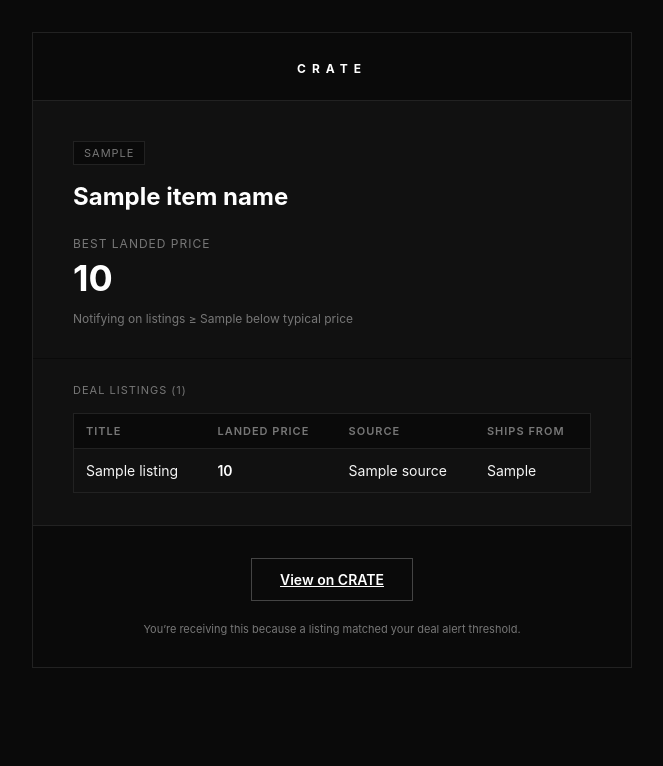
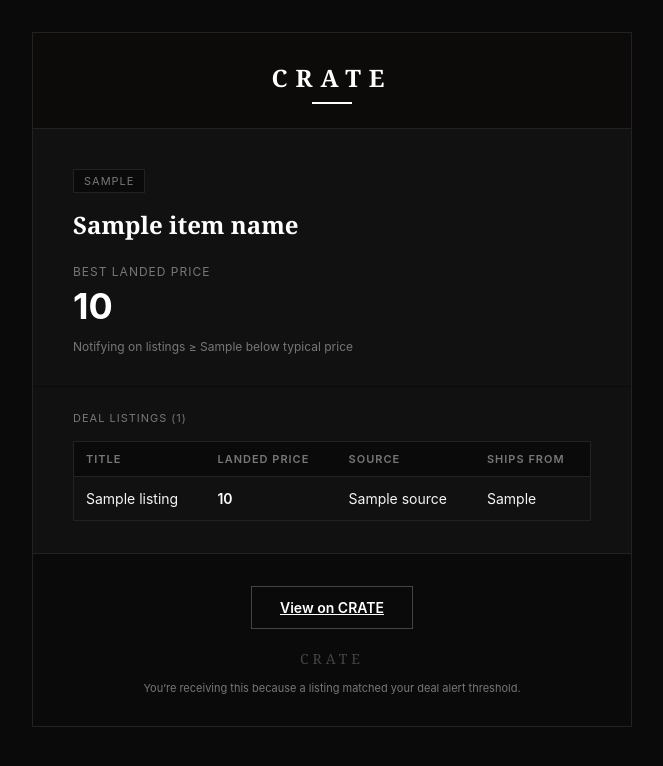
Before and after one commit to jacobem1836/Vinyl-Scraper, a FastAPI app: template templates/deal_alert.html in a window 1280 px wide. Shown: the top 766 px of the page, without its empty margins (308-971 px from the left). Run offline with FastAPI, Linux system fonts and the light colour scheme; the template is opened without the code that fills it: most values are stand-ins (such as "Sample title", 1, 10 or a date in 2020).

Commit message:
feat(12-02): update deal alert email with CRATE branding and serif font
- Replace sans-serif CRATE wordmark with 24px Georgia serif at 8px letter-spacing
- Add white accent bar under header wordmark
- Update item name h1 to Georgia serif for display quality
- Add footer CRATE wordmark in Georgia serif with 4px letter-spacing
- Fixes FIX-04: email missing logo and brand font

```diff
--- a/templates/deal_alert.html
+++ b/templates/deal_alert.html
@@ -27,8 +27,19 @@
 
           <!-- ===== HEADER: CRATE wordmark ===== -->
           <tr>
-            <td align="center" style="background-color:#0a0a0a; padding:28px 40px 24px 40px; border-bottom:1px solid #222222;">
-              <span style="font-family:-apple-system,BlinkMacSystemFont,'Segoe UI',Roboto,Helvetica,Arial,sans-serif; font-size:12px; font-weight:700; color:#ffffff; letter-spacing:6px; text-transform:uppercase;">CRATE</span>
+            <td align="center" style="background-color:#0d0b0a; padding:28px 40px 24px 40px; border-bottom:1px solid #222222;">
+              <table border="0" cellpadding="0" cellspacing="0" style="border-collapse:collapse;">
+                <tr>
+                  <td align="center" style="padding-bottom:8px;">
+                    <span style="font-family:Georgia,'Times New Roman',serif; font-size:24px; font-weight:700; color:#ffffff; letter-spacing:8px; text-transform:uppercase;">CRATE</span>
+                  </td>
+                </tr>
+                <tr>
+                  <td align="center">
+                    <div style="width:40px; height:2px; background-color:#ffffff;"></div>
+                  </td>
+                </tr>
+              </table>
             </td>
           </tr>
 
@@ -46,7 +57,7 @@
               </table>
 
               <!-- Item name -->
-              <h1 style="margin:0 0 24px 0; font-family:-apple-system,BlinkMacSystemFont,'Segoe UI',Roboto,Helvetica,Arial,sans-serif; font-size:24px; font-weight:700; color:#ffffff; line-height:1.3;">{{ item_name }}</h1>
+              <h1 style="margin:0 0 24px 0; font-family:Georgia,'Times New Roman',serif; font-size:24px; font-weight:700; color:#ffffff; line-height:1.3;">{{ item_name }}</h1>
 
               <!-- Best landed price -->
               <p style="margin:0 0 8px 0; font-family:-apple-system,BlinkMacSystemFont,'Segoe UI',Roboto,Helvetica,Arial,sans-serif; font-size:12px; color:#777777; text-transform:uppercase; letter-spacing:1px;">Best landed price</p>
@@ -115,6 +126,9 @@
                 </tr>
               </table>
 
+              <!-- Footer brand -->
+              <p style="margin:0 0 12px 0; font-family:Georgia,'Times New Roman',serif; font-size:14px; color:#444444; letter-spacing:4px; text-transform:uppercase;">CRATE</p>
+
               <!-- Footer note -->
               <p style="margin:0; font-family:-apple-system,BlinkMacSystemFont,'Segoe UI',Roboto,Helvetica,Arial,sans-serif; font-size:11px; color:#777777; line-height:1.6;">You&#8217;re receiving this because a listing matched your deal alert threshold.</p>
 
```
